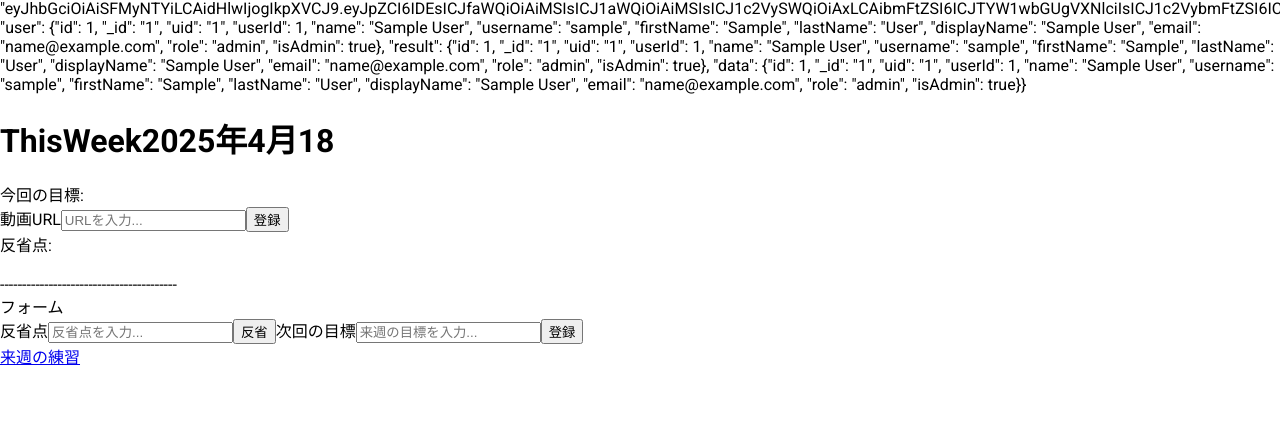
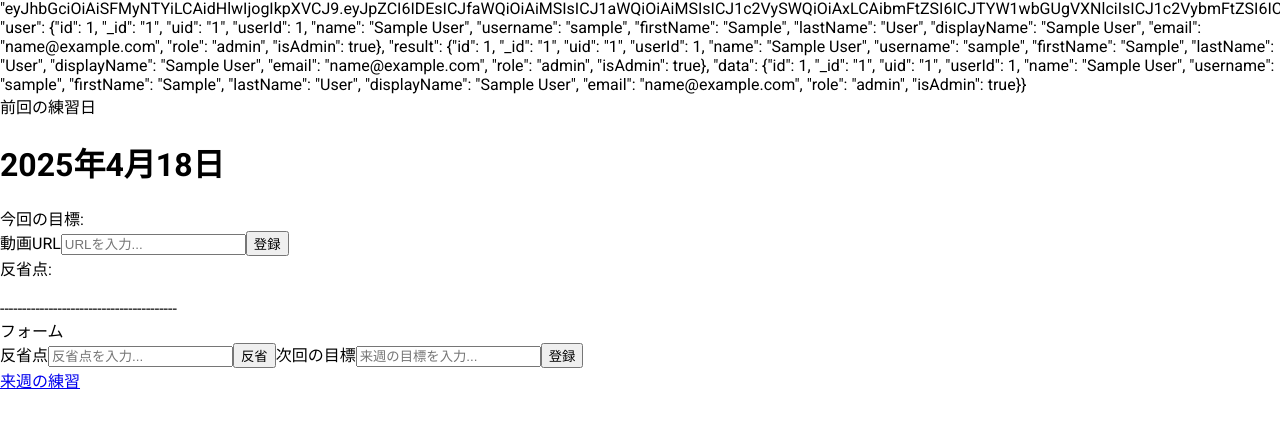
Before and after one commit to TY58295-Uematsu/beachRubby-workout-app, a React (Vite) app in the folder front/: page /thisweek in a window 1280 px wide. Shown: the part 167-594 px from the top of the page. Built offline with nearby package versions, Linux system fonts and the light colour scheme; no server answers; sample sign-in values are in the browser's storage.

Commit message:
react router *追加

```diff
--- a/front/src/component/features/nextweek/NextWeek.jsx
+++ b/front/src/component/features/nextweek/NextWeek.jsx
@@ -2,6 +2,8 @@ import { useEffect, useState } from 'react';
 import { NavLink } from 'react-router';
 import Header from '../../Header';
 import { useAuth } from '../../../context/AuthContext';
+
+import SunnyIcon from '@mui/icons-material/Sunny';
 
 const NextWeek = () => {
   const [nextSunday, setNextSunday] = useState('');
@@ -112,11 +114,13 @@ const NextWeek = () => {
     <>
       <Header />
       <div className="">
+          次回練習日：
         <h1>
-          次回練習日：
-          {`${nextSunday.year}年${nextSunday.month}月${nextSunday.date}`}
+          {`${nextSunday.year}年${nextSunday.month}月${nextSunday.date}日`}
         </h1>
-        {temperatureDate},{temperature}℃
+        気温：{temperature}℃
+        <SunnyIcon/>
+
         <div>
           次回の目標:<label>{fetchData[0]?.objective}</label>
         </div>
--- a/front/src/component/features/thisweek/ThisWeek.jsx
+++ b/front/src/component/features/thisweek/ThisWeek.jsx
@@ -1,4 +1,4 @@
-import {  useEffect, useState } from 'react';
+import { useEffect, useState } from 'react';
 import { NavLink } from 'react-router';
 import Header from '../../Header';
 import { useAuth } from '../../../context/AuthContext';
@@ -12,7 +12,7 @@ const ThisWeek = () => {
   const [fetchToggle, setFetchToggle] = useState(false);
   const [isDonePost, setIsDonePost] = useState(false);
   const [nextWorkoutId, setNextWorkoutId] = useState(0);
-    const { user} = useAuth();
+  const { user } = useAuth();
 
   useEffect(() => {
     console.log('THIsWeek.jsx');
@@ -69,7 +69,6 @@ const ThisWeek = () => {
     }
   }, [thisSunday, fetchToggle]);
 
-
   //来週の目標書いてあるか確認
   useEffect(() => {
     console.log('fetchData', fetchData);
@@ -78,11 +77,11 @@ useEffect(() => {
       fetch(url)
         .then((res) => res.json())
         .then(({ data }) => {
-          console.log('来週のレコード',data);
+          console.log('来週のレコード', data);
 
           if (!!data) {
             setIsDonePost(true);
-            setNextWorkoutId(data.id)
+            setNextWorkoutId(data.id);
             console.log('来週の目標はすでにあります');
           } else {
             setIsDonePost(false);
@@ -136,7 +135,7 @@ useEffect(() => {
   const postObj = async () => {
     if (isDonePost) {
       //すでに来週のレコードがあるので、パッチ
-      console.log("すでに来週のレコードがあるので、パッチ");
+      console.log('すでに来週のレコードがあるので、パッチ');
 
       fetch(`/api/thisweek/ref?users.name=${user}`, {
         headers: {
@@ -155,7 +154,7 @@ useEffect(() => {
       setFetchToggle(!fetchToggle);
     } else {
       //まだ来週のレコードがないので、ポスト
-      console.log("すまだ来週のレコードがないので、ポスト");
+      console.log('すまだ来週のレコードがないので、ポスト');
 
       fetch(`/api/nextweek/obj?users.name=${user}`, {
         headers: {
@@ -186,21 +185,23 @@ useEffect(() => {
       {user}
       <main className="">
         {/* {console.log(thisSunday)} */}
+        前回の練習日
         <h1>
-          ThisWeek
-          {`${thisSunday.year}年${thisSunday.month}月${thisSunday.date}`}
+          {`${thisSunday.year}年${thisSunday.month}月${thisSunday.date}日`}
         </h1>
         <div>
           今回の目標:<label>{fetchData[0]?.objective}</label>
         </div>
         <div>
           {!!fetchData[0]?.youtube_url ? (
+            <div>
+              練習動画：
               <a href={fetchData[0]?.youtube_url} target="_blank">
                 動画リンク
               </a>
+            </div>
           ) : (
-            <>
-              {' '}
+            <div>
               <label>動画URL</label>
               <input
                 type="text"
@@ -209,14 +210,13 @@ useEffect(() => {
               />
               {youtubeUrl}
               <button onClick={patchUrl}>登録</button>
-            </>
+            </div>
           )}
         </div>
         <div>
           <label>反省点:</label>
           <span>{fetchData[0]?.reflection}</span>
         </div>
-
         {/* 入力フォーム */}
         <div>
           <br />
--- /dev/null
+++ b/front/src/icons.jsx
@@ -0,0 +1 @@
+import SunnyIcon from '@mui/icons-material/Sunny';
```
Also changed, not shown: front/src/App.jsx (+1 -20 lines). Lines whose indentation alone changed are shown as unchanged.
